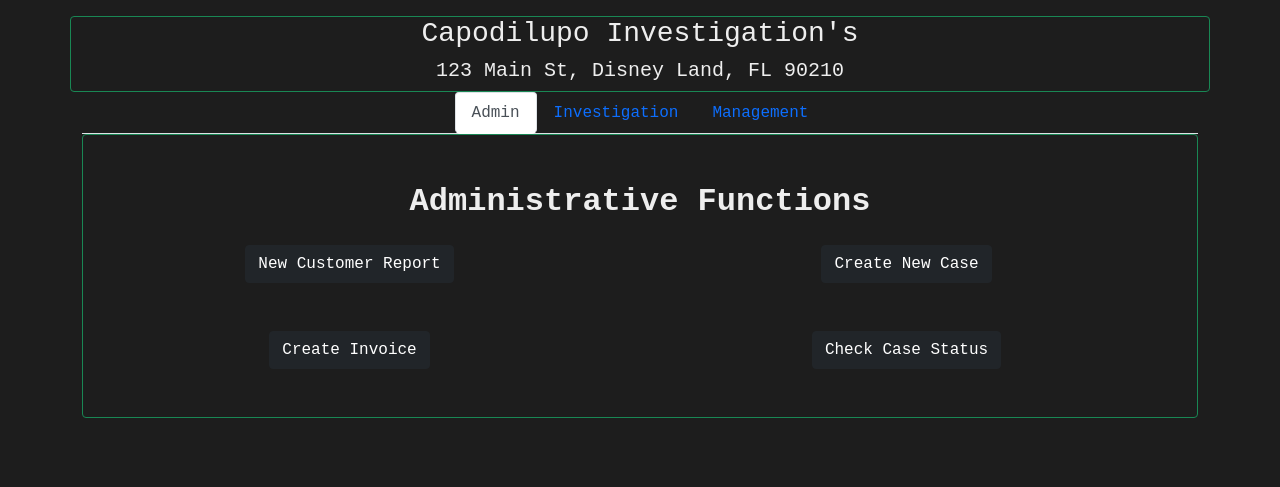
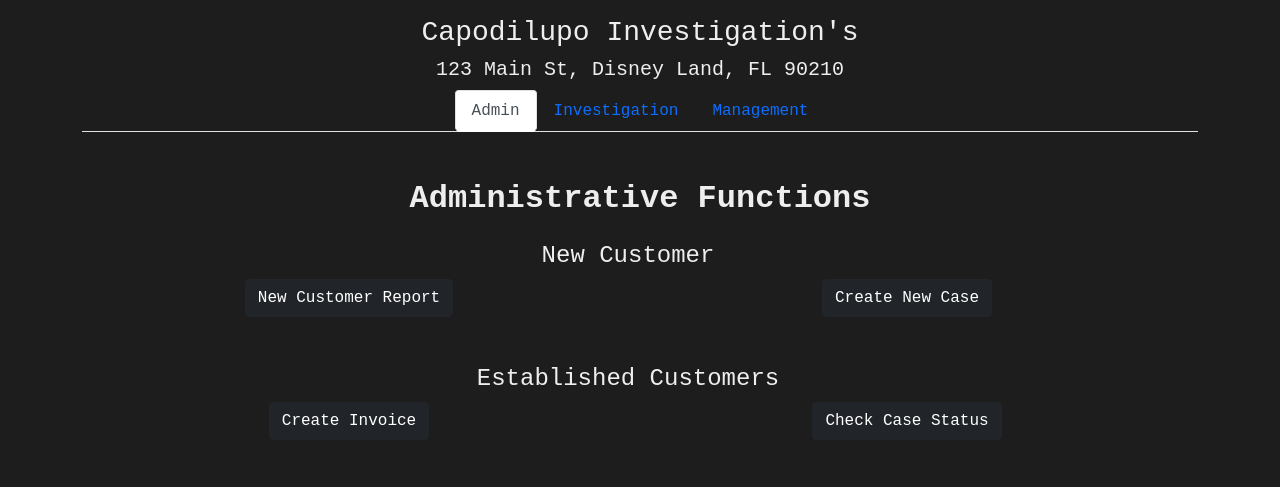
Before and after one commit to DonaldCapodilupo/Ultimate-Security-Software, a Flask app: page / in a window 1280 px wide. Shown: the top 487 px of the page. Run offline with Flask 3, Linux system fonts and the light colour scheme; some libraries are stand-ins or nearby versions.

Commit message:
Minor changes to main.css centered button text.

```diff
--- a/static/css/main.css
+++ b/static/css/main.css
@@ -52,7 +52,7 @@
 /* Use a consistent design */
 button, input, select {
   font-size: 16px;
-  padding: 10px;
+  padding: 15px;
   border-radius: 5px;
   border: none;
 }
--- a/templates/main.html
+++ b/templates/main.html
@@ -15,12 +15,12 @@
 
 <form action="{{ url_for('main_Menu') }}" enctype=multipart/form-data method="POST">
     <div class="container">
-        <div class="row mt-3 text-center title_div border border-success rounded">
+        <div class="row mt-3 text-center title_div">
             <div id="Business Header" class="business_header_text"></div>
         </div>
 
         {% if condirmation %}
-            <div class="row mt-3 text-center border border-success rounded">
+            <div class="row mt-3 text-center">
                 {{ confirmation }}
             </div>
 
@@ -70,7 +70,7 @@
 
 
         <!--Area for Showing Tab-->
-        <div class="tab-content pb-5 border border-success rounded" id="myTabContent">
+        <div class="tab-content pb-5" id="myTabContent">
 
             <!--Admin Data -->
             <div class="tab-pane fade show active grid justify-content-center"
@@ -83,7 +83,8 @@
                     <h2><b>Administrative Functions</b></h2>
 
 
-                    <div class="row mt-3">
+                    <div class="row mt-3" >
+                        <h4>New Customer</h4>
                         <div class="col">
                             <button class="btn btn-dark mr-2" type="submit" name="submit_button"
                                     value="New Customer Report" formnovalidate>
@@ -99,7 +100,9 @@
                     </div>
 
 
+
                     <div class="row mt-5">
+                        <h4>Established Customers</h4>
                         <div class="col">
                             <button class="btn btn-dark mr-2" type="submit" name="submit_button" value="Create Invoice"
                                     formnovalidate>
```
